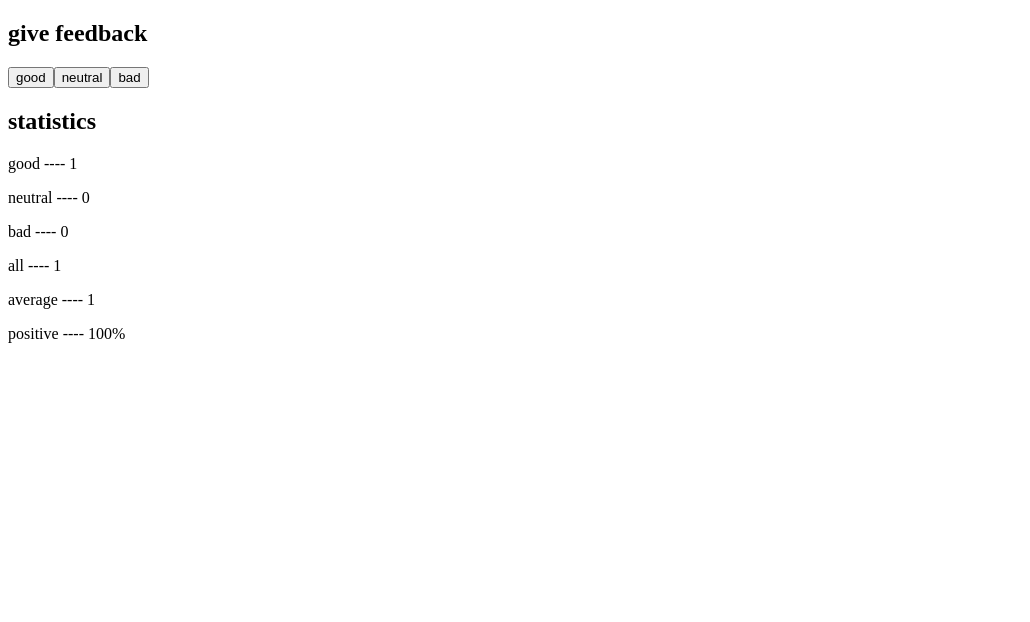
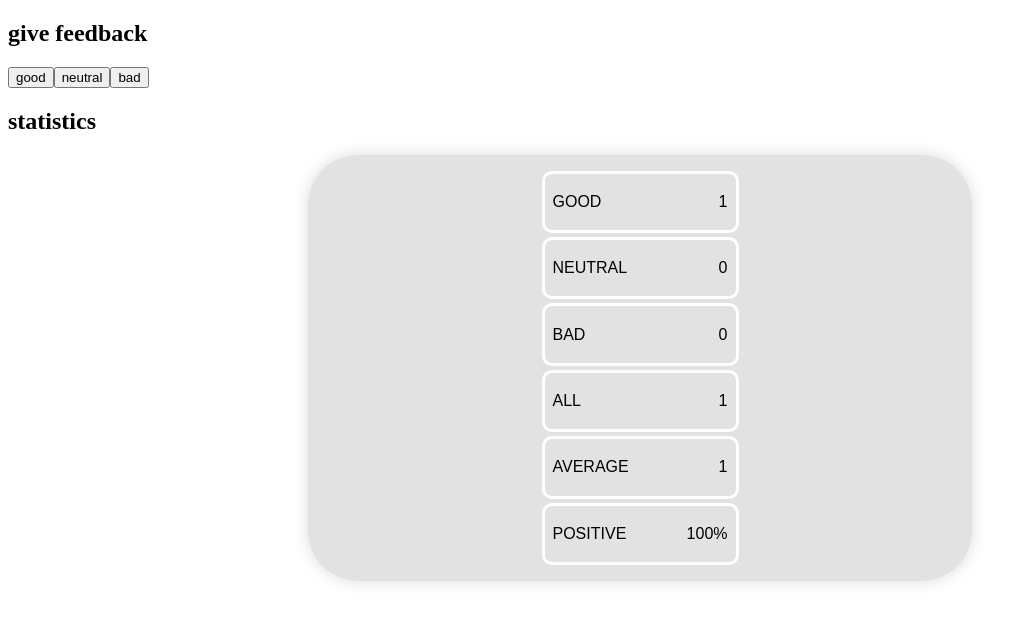
Before and after one commit to lseijp00/FullStackOpe, a React (Vite) app in the folder part 1/unicafe/: page / in a window 1280 px wide. Both pictures are taken after a click on the button "good". Shown: the top 622 px of the page, without its empty margins (0-1030 px from the left). Built offline with nearby package versions, Linux system fonts and the light colour scheme.

Commit message:
unicafe, 1.11

```diff
--- /dev/null
+++ b/part 1/unicafe/src/components/Statistic/index.css
@@ -0,0 +1,12 @@
+.item__stat{
+  display: flex;
+  justify-content: space-between;
+  align-items: center;
+  width: 175px;
+  padding: 1rem;
+  text-transform: uppercase;
+  border: 3px solid white;
+  border-radius: 10px;
+  padding: .2rem .5rem;
+  font-family:Arial, Helvetica, sans-serif;
+}
--- a/part 1/unicafe/src/components/Statistic/index.jsx
+++ b/part 1/unicafe/src/components/Statistic/index.jsx
@@ -1,5 +1,9 @@
+import './index.css'
 export function Statistic ({ text, value }) {
   return (
-    <p>{text} ---- {value}</p>
+    <div className='item__stat'>
+      <p>{text}</p>
+      <p>{value}</p>
+    </div>
   )
 }
--- /dev/null
+++ b/part 1/unicafe/src/components/Statistics/index.css
@@ -0,0 +1,13 @@
+.wrapper {
+  display: flex;
+  flex-direction: column;
+  justify-content: space-between;
+  align-items: center;
+  gap: 4px;
+  width: 50%;
+  margin: 0 auto;
+  background-color: rgba(190, 189, 189, 0.436);
+  border-radius: 50px;
+  box-shadow: 0px 0px 1em 0px rgba(0, 0, 0, 0.145);
+  padding: 1rem;
+}
--- a/part 1/unicafe/src/components/Statistics/index.jsx
+++ b/part 1/unicafe/src/components/Statistics/index.jsx
@@ -1,8 +1,10 @@
 import { Statistic } from '../Statistic/index'
+import './index.css'
+
 export const Statistics = (props) => {
   return (
-    <div>
-      <h2>statistics</h2>
+    <>
+      <div className='wrapper'>
         <Statistic text="good" value={props.good} />
         <Statistic text="neutral" value={props.neutral} />
         <Statistic text="bad" value={props.bad} />
@@ -11,6 +13,7 @@ export const Statistics = (props) => {
         <Statistic text="positive" value={props.positive} />
 
       </div>
+    </>
 
   )
 }
--- a/part 1/unicafe/src/index.css
+++ /dev/null
@@ -1,14 +0,0 @@
-body {
-  margin: 0;
-  font-family: -apple-system, BlinkMacSystemFont, 'Segoe UI', 'Roboto', 'Oxygen',
-    'Ubuntu', 'Cantarell', 'Fira Sans', 'Droid Sans', 'Helvetica Neue',
-    sans-serif;
-  -webkit-font-smoothing: antialiased;
-  -moz-osx-font-smoothing: grayscale;
-
-}
-
-code {
-  font-family: source-code-pro, Menlo, Monaco, Consolas, 'Courier New',
-    monospace;
-}
--- a/part 1/unicafe/src/main.jsx
+++ b/part 1/unicafe/src/main.jsx
@@ -35,8 +35,9 @@ const App = () => {
   useEffect(() => {
     setAll(good + bad + neutral)
     const sumValues = (valores.good * good) + (valores.neutral * neutral) + (valores.bad * bad)
-    setAverage(sumValues / all)
-    setPositive((good / all) * 100 + '%')
+    setAverage(Math.round((sumValues / all) * 100) / 100)
+
+    setPositive((Math.round((good / all) * 100) / 100) * 100 + '%')
   }, [good, bad, neutral, average, all])
 
   return (
@@ -45,6 +46,8 @@ const App = () => {
       <button onClick={handleClick('good')}>good</button>
       <button onClick={handleClick('neutral')}>neutral</button>
       <button onClick={handleClick('bad')}>bad</button>
+      <h2>statistics</h2>
+
       {
       all
         ? (<Statistics good={good} bad={bad} neutral={neutral} all={all} average = {average} positive = {positive}/>)
```
Lines whose indentation alone changed are shown as unchanged.
